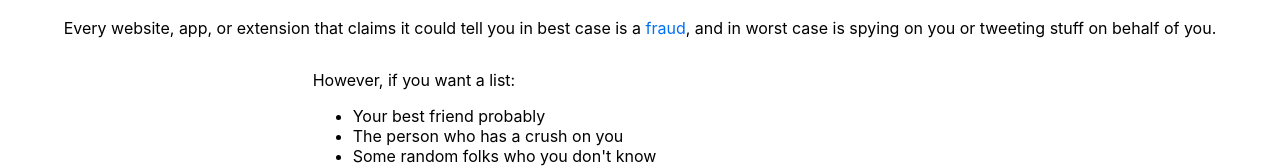
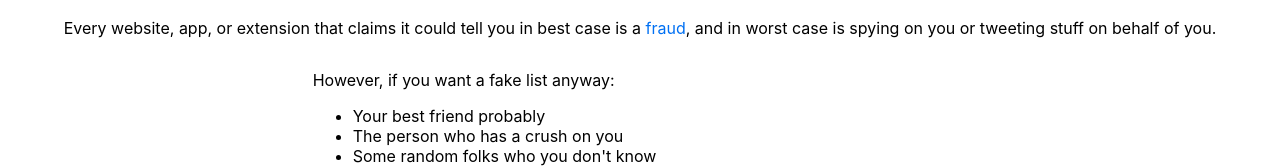
Before and after one commit to poyynt/no_one_is_able_to_tell_who_visits_your_twitter_profile, a Next.js app: page / in a window 1280 px wide. Shown: the part 398-566 px from the top of the page. Built offline with nearby package versions, Linux system fonts and the light colour scheme.

Commit message:
Update index.js

```diff
--- a/pages/index.js
+++ b/pages/index.js
@@ -21,7 +21,7 @@ export default function Home() {
         </p>
 
         <div>
-          <p>However, if you want a list:</p>
+          <p>However, if you want a fake list anyway:</p>
           <ul>
                 <li>Your best friend probably</li>
                 <li>The person who has a crush on you</li>
```
